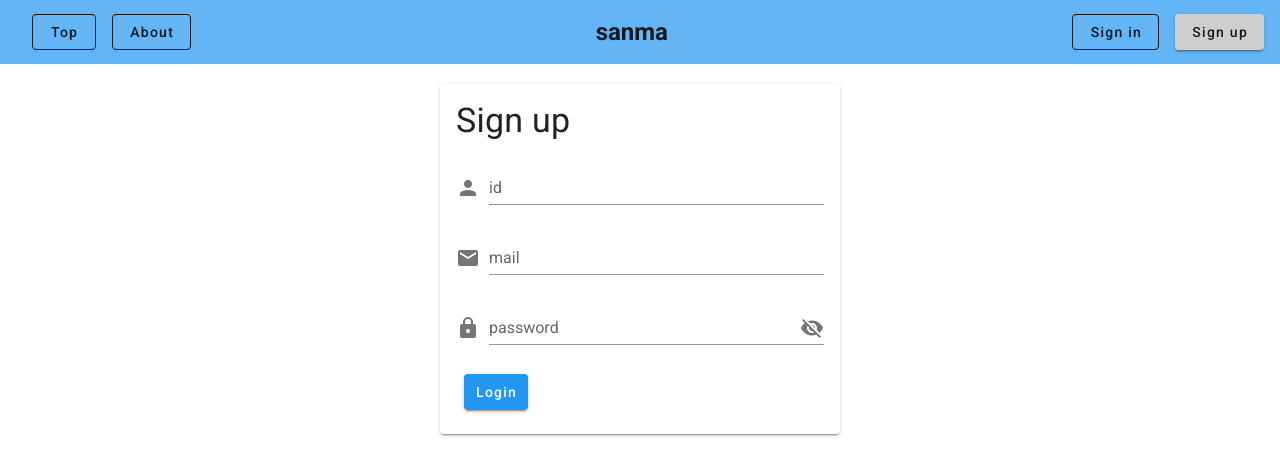
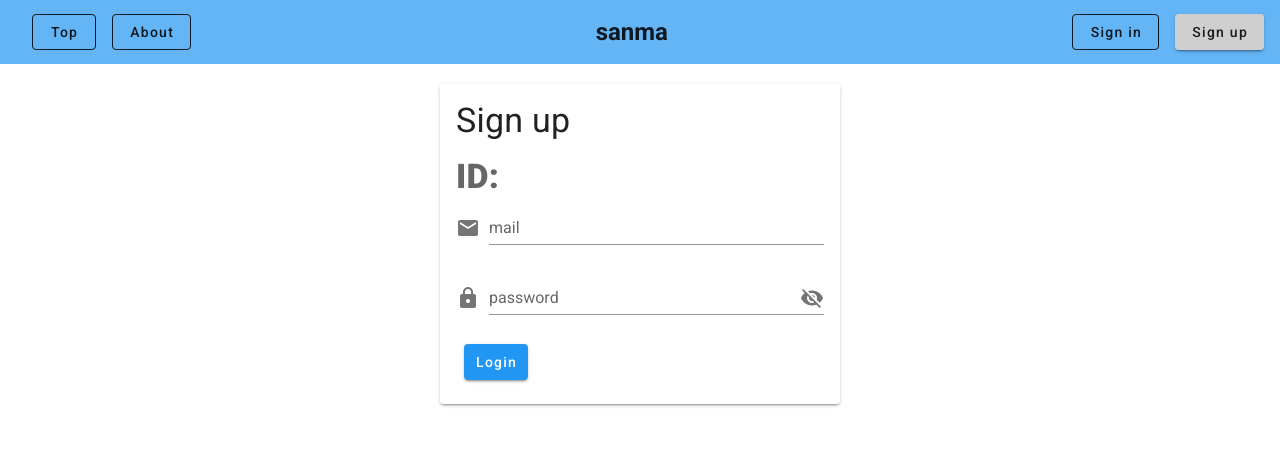
Before and after one commit to jigintern/sanma, a Vue app in the folder front/: page /signup in a window 1280 px wide. Shown: the top 476 px of the page. Built offline with nearby package versions, Linux system fonts and the light colour scheme.

Commit message:
アカウント抽出できた

```diff
--- a/front/src/views/Signup.vue
+++ b/front/src/views/Signup.vue
@@ -6,8 +6,8 @@
       </v-card-title>
 
       <v-card-text>
+        <div class="display-1 font-weight-black">ID:{{ splitMail }}</div>
         <v-form>
-          <v-text-field v-model="id" prepend-icon="mdi-account" type="text" label="id" />
           <v-text-field v-model="mail" prepend-icon="mdi-email" type="email" label="mail" />
           <v-text-field
             v-model="password"
@@ -39,6 +39,12 @@ export default {
     };
   },
 
+  computed: {
+    splitMail: function() {
+      return this.mail.split("@")[0];
+    }
+  },
+
   methods: {
     login: function() {
       console.log("submit");
```
